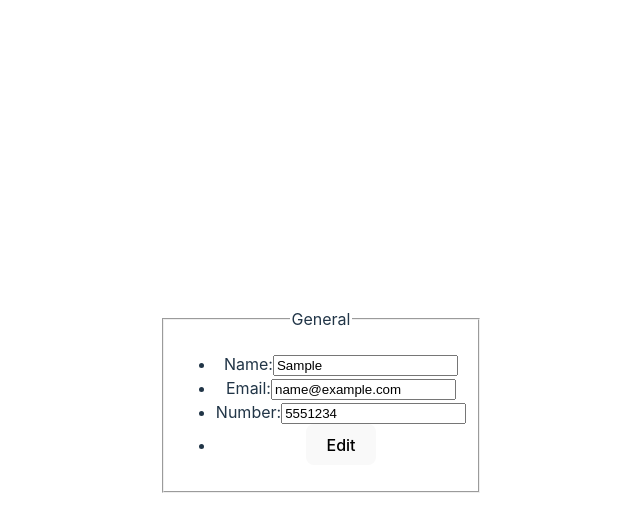
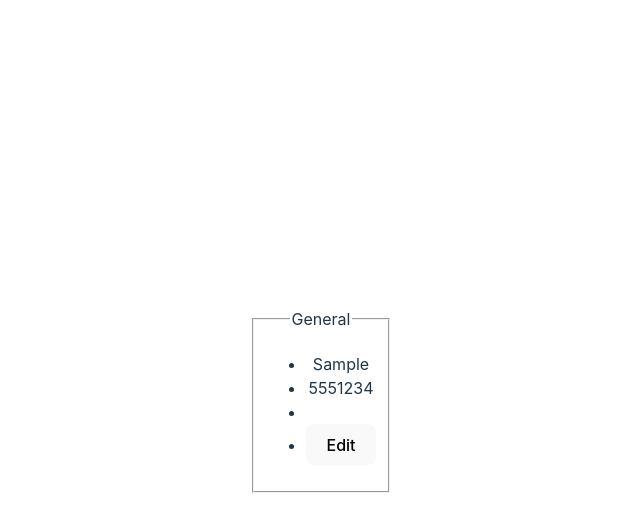
Before and after one commit to Crisandryj/my-cv-app-react, a React (Vite) app: page / in a window 1280 px wide. Both pictures are taken after typing "Sample", "name@example.com", "5551234" into the empty fields and a click on the button "Submit". Shown: the top 532 px of the page, without its empty margins (319-959 px from the left). Built offline with nearby package versions, Linux system fonts and the light colour scheme.

Commit message:
Feat: Show listed items when form submitted and editable items when not submitted

```diff
--- a/src/General.jsx
+++ b/src/General.jsx
@@ -26,15 +26,8 @@ function General() {
   //copied submit for the moment
   const onEdit = (e) => {
     e.preventDefault();
-    const myForm = document.getElementById("myForm");
-    const formData = new FormData(myForm);
-    const newForm = {
-      name: formData.get("user_name"),
-      email: formData.get("user_email"),
-      email: formData.get("user_num"),
-    };
-    setForm(newForm);
-    setSubmitted(true);
+
+    setSubmitted(false);
   };
 
   function EditButton() {
@@ -59,7 +52,7 @@ function General() {
       return <SubmitButton />;
     }
   }
-
+  if (!submitted) {
     return (
       <>
         <form action="" id="myForm">
@@ -101,6 +94,25 @@ function General() {
         </form>
       </>
     );
+  } else {
+    return (
+      <>
+        <fieldset>
+          <legend>General</legend>
+          <ul>
+            <li>{form.name}</li>
+            <li>{form.email}</li>
+            <li>{form.number}</li>
+            <li className="button">
+              <ClickButton />
+            </li>
+          </ul>
+        </fieldset>
+      </>
+    );
+  }
 }
 
 export default General;
+
+//on submit change to listed info without edit option
```
Lines whose indentation alone changed are shown as unchanged.
